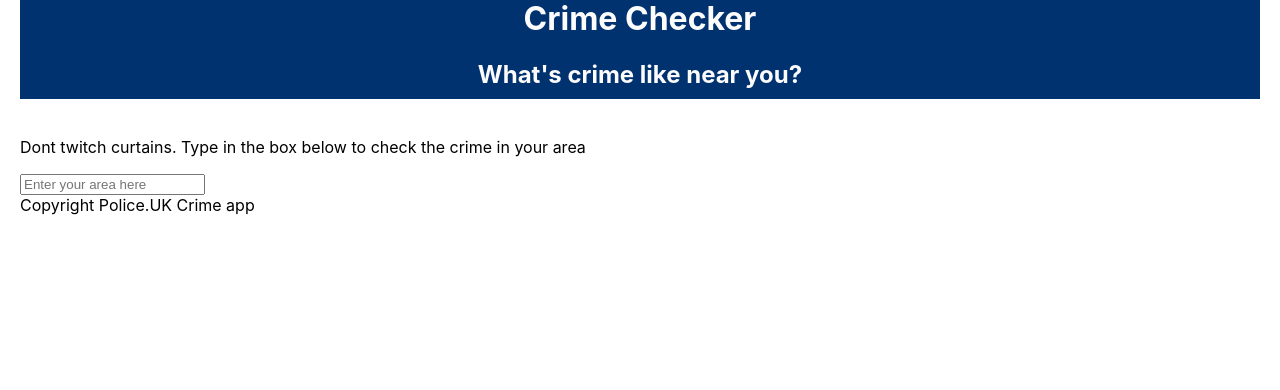
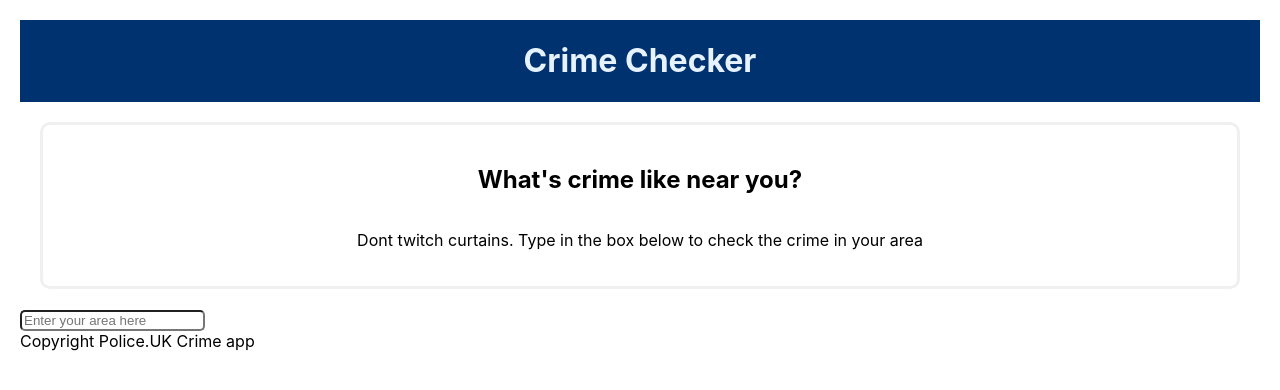
Before and after one commit to Trenchwise/stop-and-search-project, a React (Create React App) app: page / in a window 1280 px wide. Shown: the top 390 px of the page. Built offline with nearby package versions, Linux system fonts and the light colour scheme; no server answers.

Commit message:
Header, intro and crime styled further

```diff
--- a/src/App.css
+++ b/src/App.css
@@ -1,10 +1,6 @@
-.crime {
-  background-color: #e7f2ff;
-  color: black;
-}
-
 body {
   background-color: white;
+  margin: 0;
   /* color: antiquewhite; */
 }
 
@@ -12,16 +8,82 @@ body {
   margin: 20px;
 }
 
-header {
+.headerWrapper {
+  display: flex;
+  background-color: #003270;
+  flex-direction: row;
+  justify-content: center;
+}
+
+#header {
+  justify-content: center;
+  align-items: center;
   background-color: #003270;
   color: #fcfcfd;
-  width: 100%;
-  height: 100px;
-  position: relative;
-  top: -22px;
+
+  /* width: 100%;
+  height: 60px; */
+  /* text-align: center; */
+  margin: 0;
+}
+
+.headerTitle {
+  justify-content: center;
+  align-items: center;
+  color: #e7f2ff;
   text-align: center;
 }
 
+#introWrapper {
+  margin: 20px;
+  display: flex;
+  flex-direction: column;
+  align-items: center;
+  border: solid;
+  padding: 20px;
+  border-radius: 10px;
+  border-color: #f0f0f0;
+}
+
+.crimeTotals {
+  margin: 20px;
+  display: flex;
+  flex-direction: column;
+  align-items: center;
+  border: solid;
+  padding: 20px;
+  border-radius: 10px;
+  border-color: #f0f0f0;
+}
+
+.crime {
+  margin: 20px;
+  display: flex;
+  flex-direction: column;
+  align-items: stretch;
+  border: solid;
+  padding: 20px;
+  border-radius: 10px;
+  border-color: #f0f0f0;
+  background-color: white;
+}
+
+.crimes {
+  display: flex;
+  align-items: stretch;
+  flex-direction: column;
+  justify-content: space-evenly;
+}
+.crimeCategory {
+}
+
+#inputBoxWrapper {
+  display: flex;
+}
+
+#inputBox {
+  border-radius: 5px;
+}
 .lds-roller {
   display: inline-block;
   position: relative;
--- a/src/App.jsx
+++ b/src/App.jsx
@@ -106,7 +106,12 @@ const App = () => {
       <Header />
       <Intro />
       {loading && <Loading />}
-      <input onInput={onInput} type="text" placeholder="Enter your area here" />
+      <input
+        onInput={onInput}
+        type="text"
+        placeholder="Enter your area here"
+        id="inputBox"
+      />
 
       {/* // showing how many instances are in the data by mapping over the data and returning a value */}
 
--- a/src/components/Crime.jsx
+++ b/src/components/Crime.jsx
@@ -3,13 +3,19 @@ import React from "react";
 const Crime = (props) => {
   return (
     <div className="crime">
-      <p>category: {props.crime.category}</p>
-      <p>location type: {props.crime.location_type}</p>
+      <p className="crimeCategory">category: {props.crime.category}</p>
+      <p className="crimeCategory">
+        location type: {props.crime.location_type}
+      </p>
       {props.crime.context && <p>context: {props.crime.context}</p>}
-      <p>location: {props.crime.location.street.name}</p>
+      <p className="crimeCategory">
+        location: {props.crime.location.street.name}
+      </p>
       {/* // if truthy the access */}
       {props.crime.outcome_status && (
-        <p>outcome: {props.crime.outcome_status.category}</p>
+        <p className="crimeCategory">
+          outcome: {props.crime.outcome_status.category}
+        </p>
       )}
     </div>
   );
--- a/src/components/Header.jsx
+++ b/src/components/Header.jsx
@@ -2,10 +2,11 @@ import React from "react";
 
 const Header = () => {
   return (
-    <header>
-      <h1>Crime Checker</h1>
-      <h2>What's crime like near you?</h2>
-    </header>
+    <div className="headerWrapper">
+      <header id="header">
+        <h1 className="headerTitle">Crime Checker</h1>
+      </header>
+    </div>
   );
 };
 
--- a/src/components/Intro.jsx
+++ b/src/components/Intro.jsx
@@ -2,12 +2,13 @@ import React from "react";
 
 const Intro = () => {
   return (
-    <body>
+    <div id="introWrapper">
+      <h2 className="headerSubTitle">What's crime like near you?</h2>
       <p>
         Dont twitch curtains. Type in the box below to check the crime in your
         area
       </p>
-    </body>
+    </div>
   );
 };
 
```
